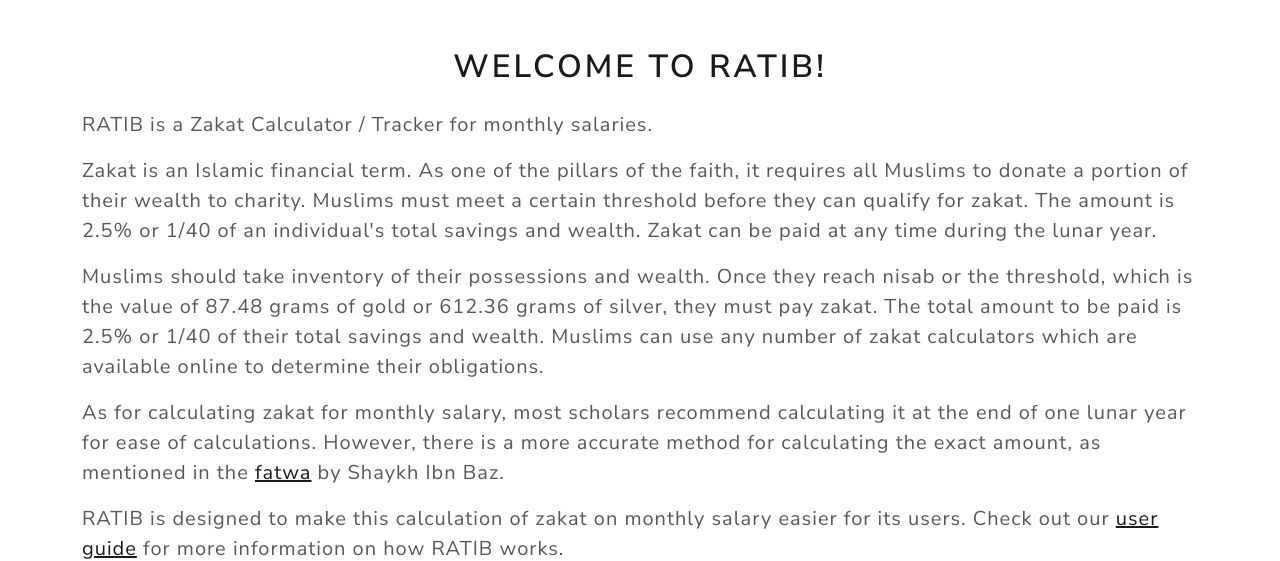
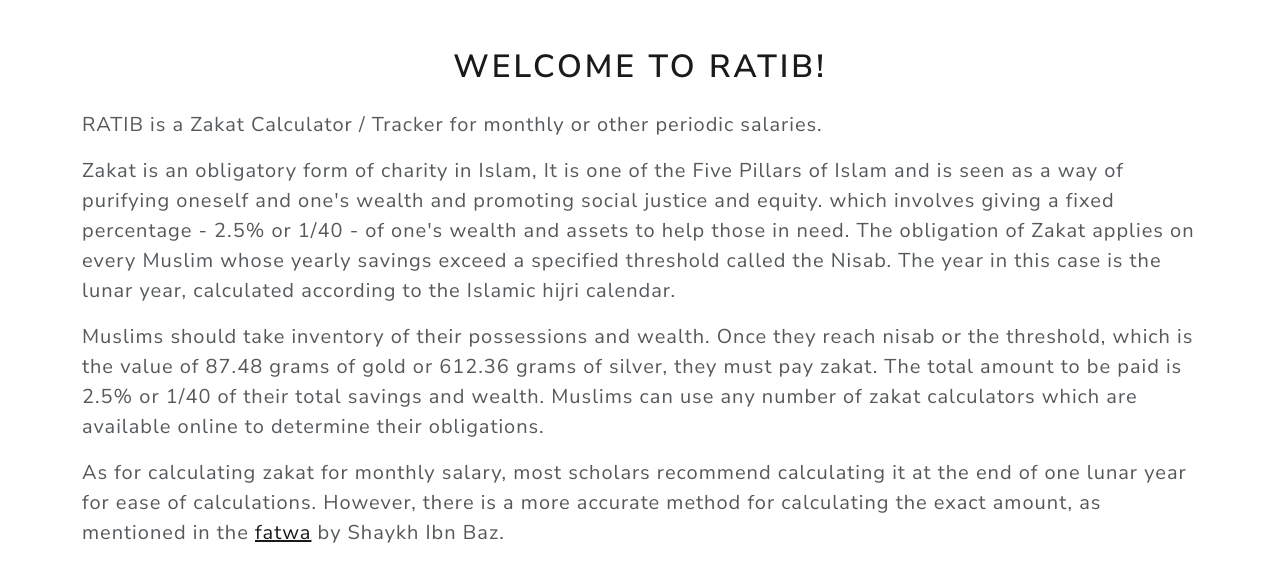
Before and after one commit to faisalsherif7/CS50-final-project, a Flask app: page / in a window 1280 px wide. Shown: the part 92-653 px from the top of the page. Run offline with Flask 3, Linux system fonts and the light colour scheme; some libraries are stand-ins or nearby versions.

Commit message:
homepage modifications; more to come

```diff
--- a/templates/home.html
+++ b/templates/home.html
@@ -9,14 +9,14 @@
 </h1>
 <div class="fs-4">
     <p class="pt-3">
-        RATIB is a Zakat Calculator / Tracker for monthly salaries.
+        RATIB is a Zakat Calculator / Tracker for monthly or other periodic salaries.
     </p>
-
     <p>
-        Zakat is an Islamic financial term. As one of the pillars of the faith, it requires all Muslims to
-        donate a portion of their wealth to charity. Muslims must meet a certain threshold before they can
-        qualify for zakat. The amount is 2.5% or 1/40 of an individual's total savings and wealth. Zakat can
-        be paid at any time during the lunar year.
+        Zakat is an obligatory form of charity in Islam,  It is one of the Five Pillars of Islam and is seen as a way of purifying oneself and one's wealth and promoting social justice and equity.
+        which involves giving a fixed percentage - 2.5% or 1/40 - of one's wealth and assets to help
+        those in need.
+        The obligation of Zakat applies on every Muslim whose yearly savings exceed a specified threshold called the Nisab. The year in this case is the lunar year,
+        calculated according to the Islamic hijri calendar.
     </p>
     <p>
         Muslims should take inventory of their possessions and wealth. Once they reach nisab or the threshold,
```
